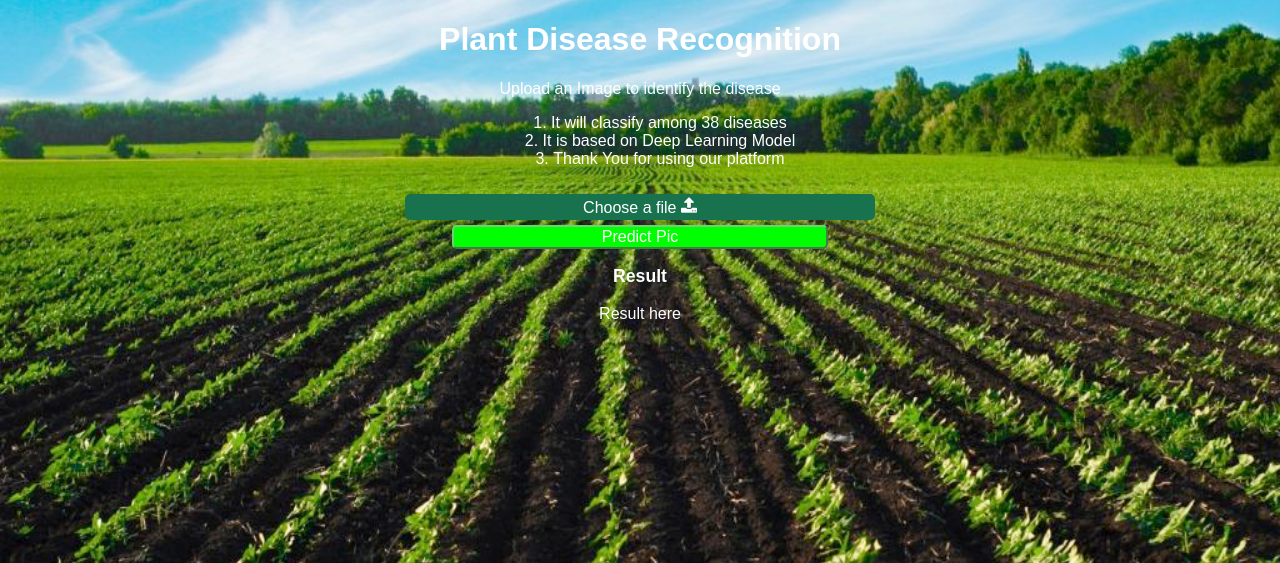
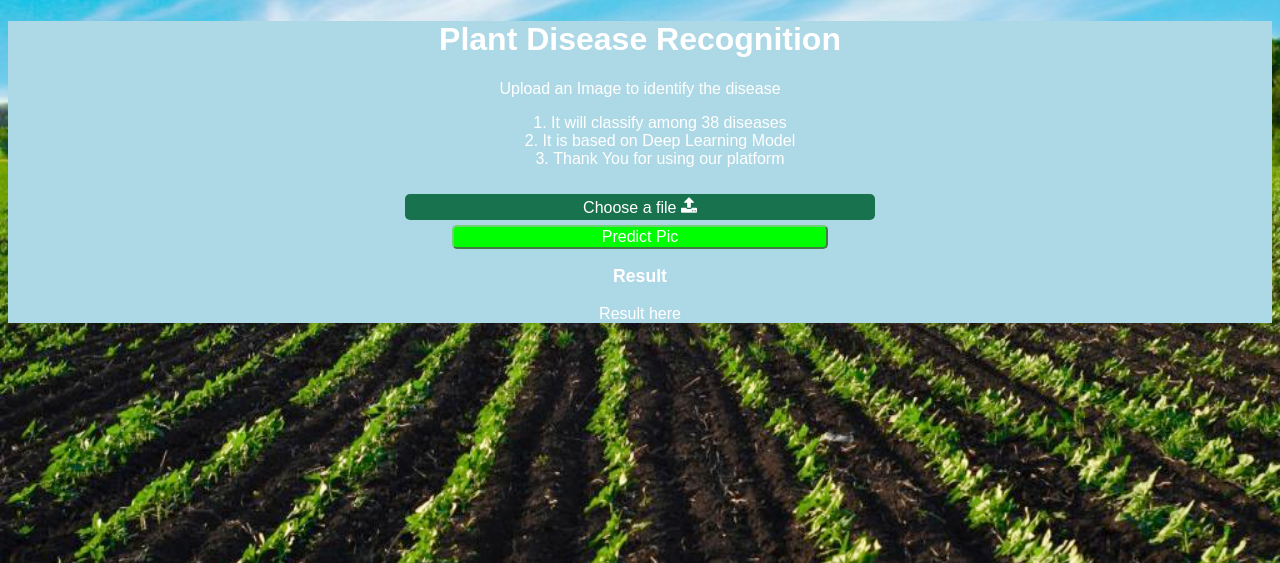
Before and after one commit to VIKGO123/Plant_Disease_Recoginition, a Flask app: page / in a window 1280 px wide. Shown: the part 46-609 px from the top of the page. Run offline with Flask 2, Linux system fonts and the light colour scheme.

Commit message:
Update index.html

```diff
--- a/templates/index.html
+++ b/templates/index.html
@@ -22,6 +22,7 @@
             <a href="/">Home</a>
             <a href="/about">About</a>
         </nav>
+	<div style="background-color:lightblue">
         <h1>Plant Disease Recognition</h1>
 
         <p> Upload an Image to identify the disease</p>
@@ -75,5 +76,6 @@
                 <p>Result here</p>
             </div>
         </div>
+	    </div>
     </body>
 </html>
```
